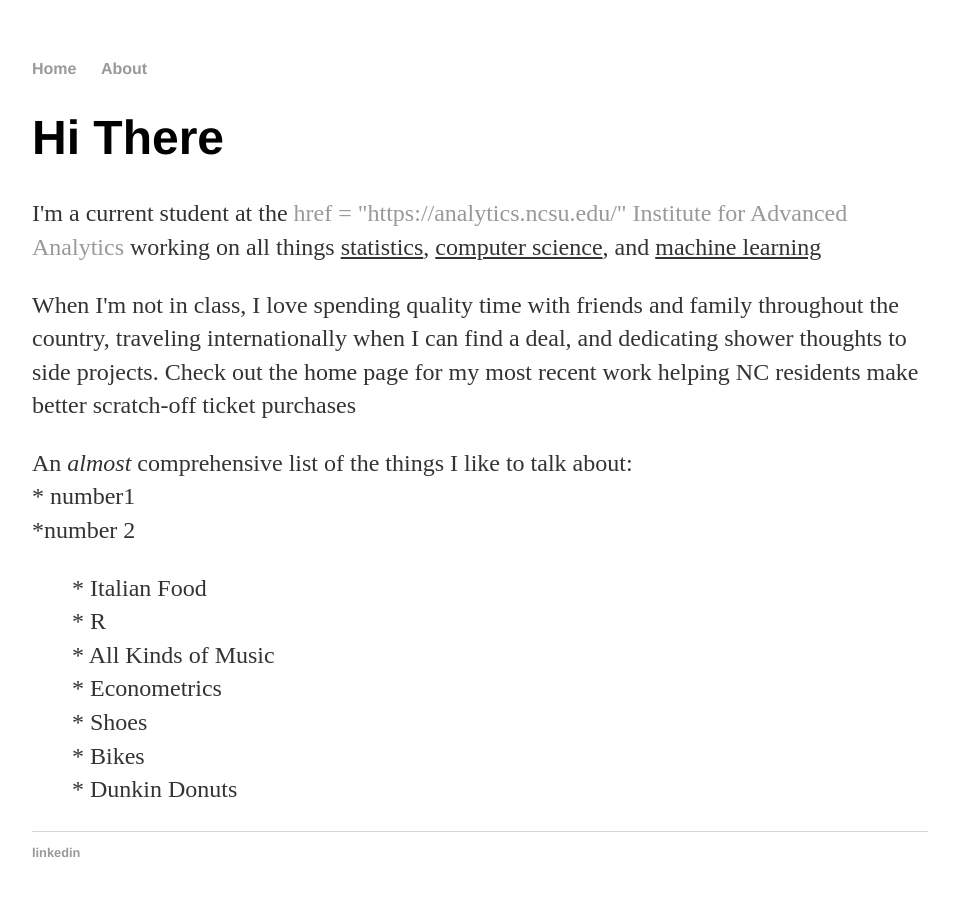
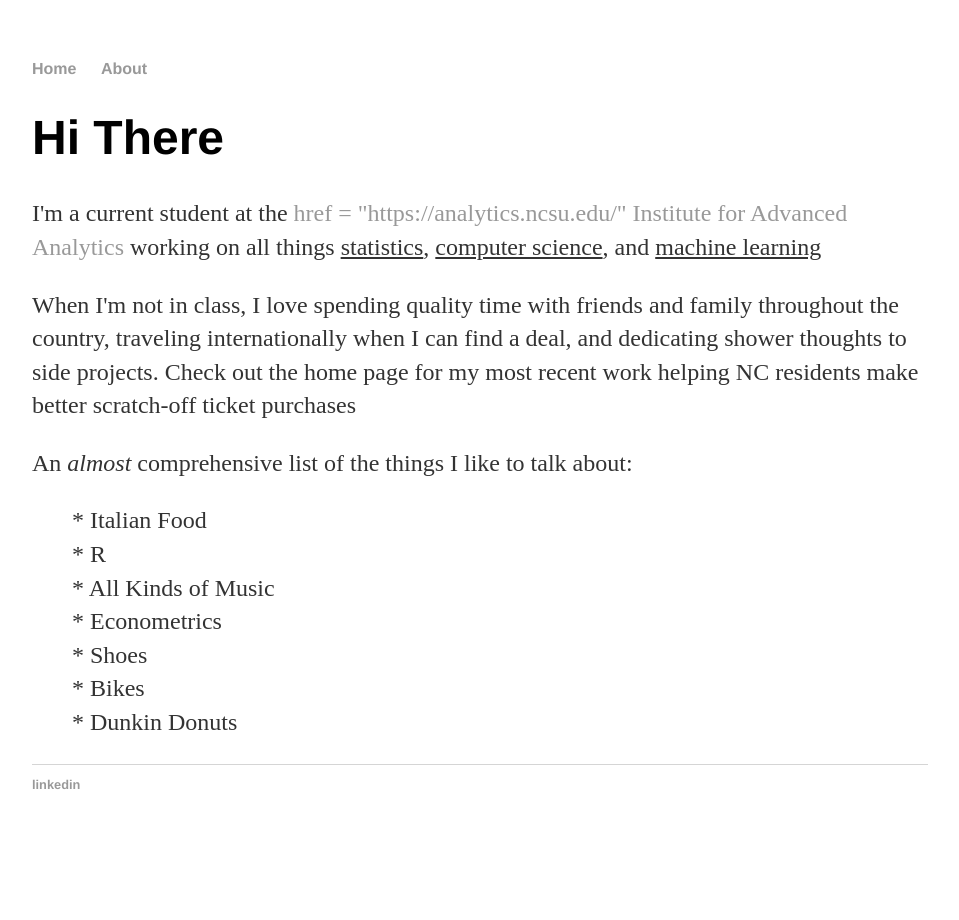
Before and after one commit to kevcraig/kevcriag.github.io, a Jekyll site: the page built from about/index.html, in a window 1280 px wide. Shown: the whole page, without its empty margins (160-1119 px from the left). Built offline with Jekyll 4.4.1, drawn with Linux system fonts in a browser that asks for light colours.

Commit message:
Update index.html

```diff
--- a/about/index.html
+++ b/about/index.html
@@ -7,7 +7,7 @@
 	<h1>Hi There</h1>
 	<p>I'm a current student at the <a> href = "https://analytics.ncsu.edu/" Institute for Advanced Analytics </a> working on all things <u>statistics</u>, <u>computer science</u>, and <u>machine learning</u>  </p>
 	<p>When I'm not in class, I love spending quality time with friends and family throughout the country, traveling internationally when I can find a deal, and dedicating shower thoughts to side projects. Check out the home page for my most recent work helping NC residents make better scratch-off ticket purchases</p>
-	<p> An <em>almost</em> comprehensive list of the things I like to talk about: <br style="margin-left: 40px"> * number1 <br> *number 2 </p>
+	<p> An <em>almost</em> comprehensive list of the things I like to talk about: </p>
 	<p style="margin-left: 40px"> * Italian Food <br>
 				      * R <br>
 				      * All Kinds of Music <br>
```
